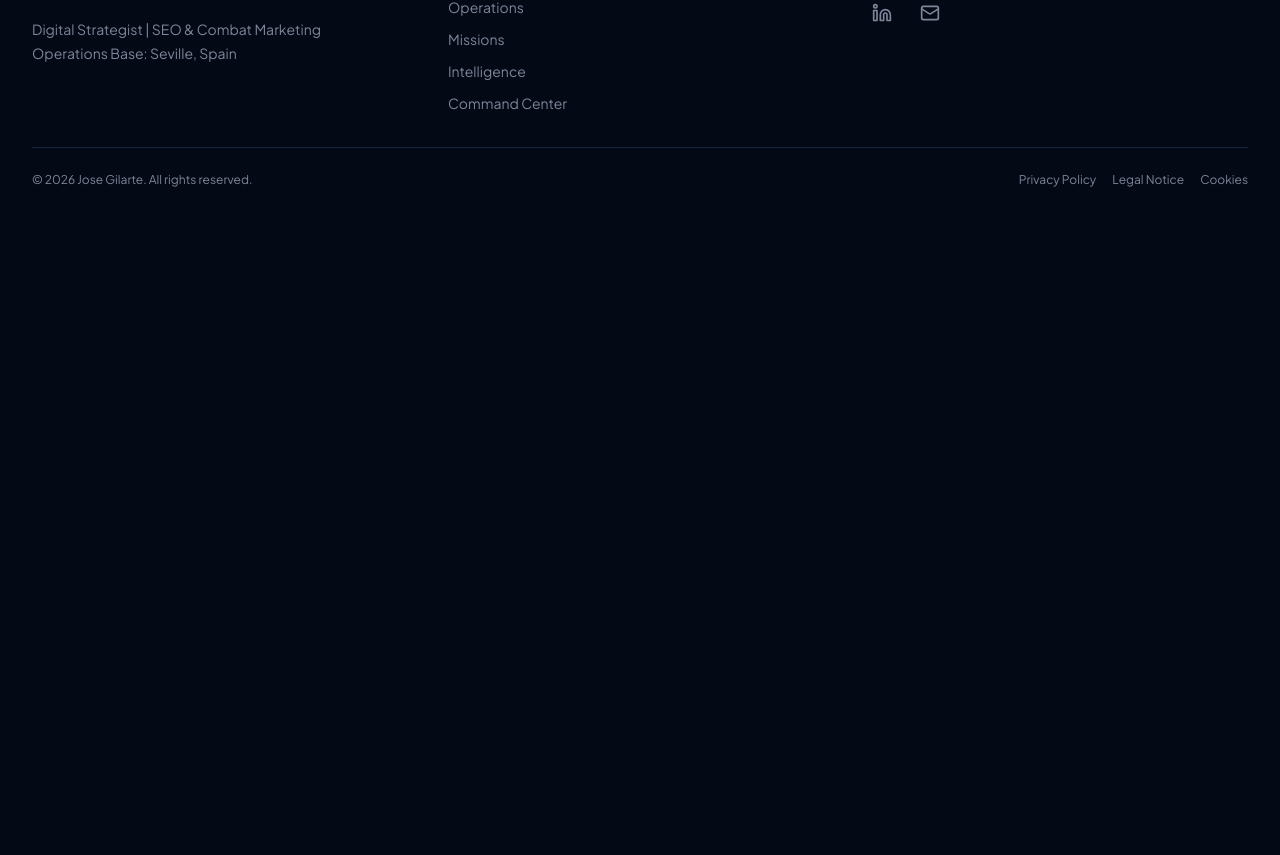
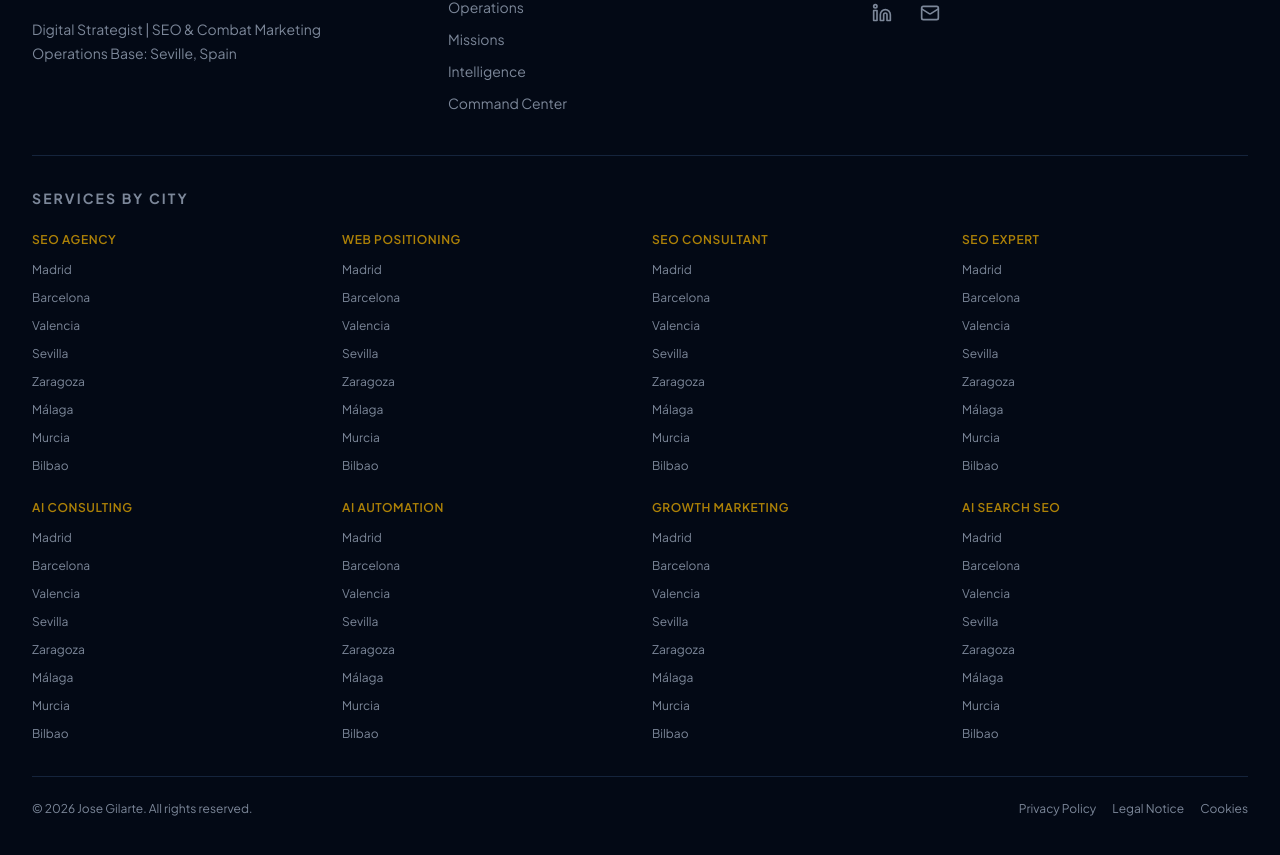
Before and after one commit to tete-cordobes/landing_militargrowth, a Next.js app: page /en/cookies in a window 1280 px wide. Shown: the part 903-1758 px from the top of the page. Before the commit the page ends 1139 px from the top, so only its background shows below. Built offline with nearby package versions, Linux system fonts and the light colour scheme.

Commit message:
fix: anchor links with locale prefix and geo city links in footer
Navbar and footer anchor links now use /${locale}#section format so
they work from geo landing pages. Added footer section with 8 service
categories x 8 top Spanish cities (64 internal geo links).

```diff
--- a/components/layout/footer.tsx
+++ b/components/layout/footer.tsx
@@ -14,10 +14,45 @@ const NAV_LINKS = [
   { href: "#centro-de-mando", key: "contact" },
 ] as const;
 
+const TOP_CITIES = [
+  { name: "Madrid", slug: "madrid" },
+  { name: "Barcelona", slug: "barcelona" },
+  { name: "Valencia", slug: "valencia" },
+  { name: "Sevilla", slug: "sevilla" },
+  { name: "Zaragoza", slug: "zaragoza" },
+  { name: "Málaga", slug: "malaga" },
+  { name: "Murcia", slug: "murcia" },
+  { name: "Bilbao", slug: "bilbao" },
+] as const;
+
+const SERVICE_CATEGORIES = {
+  es: [
+    { name: "Agencia SEO", slug: "agencia-seo" },
+    { name: "Posicionamiento Web", slug: "posicionamiento-web" },
+    { name: "Consultor SEO", slug: "consultor-seo" },
+    { name: "Experto SEO", slug: "experto-seo" },
+    { name: "Consultoría IA", slug: "consultoria-ia" },
+    { name: "Automatización IA", slug: "automatizacion-ia" },
+    { name: "Growth Marketing", slug: "growth-marketing" },
+    { name: "Posicionamiento IA", slug: "posicionamiento-ia" },
+  ],
+  en: [
+    { name: "SEO Agency", slug: "agencia-seo" },
+    { name: "Web Positioning", slug: "posicionamiento-web" },
+    { name: "SEO Consultant", slug: "consultor-seo" },
+    { name: "SEO Expert", slug: "experto-seo" },
+    { name: "AI Consulting", slug: "consultoria-ia" },
+    { name: "AI Automation", slug: "automatizacion-ia" },
+    { name: "Growth Marketing", slug: "growth-marketing" },
+    { name: "AI Search SEO", slug: "posicionamiento-ia" },
+  ],
+} as const;
+
 export function Footer() {
   const t = useTranslations("footer");
   const tNav = useTranslations("nav");
   const locale = useLocale();
+  const categories = SERVICE_CATEGORIES[locale as "es" | "en"] ?? SERVICE_CATEGORIES.es;
 
   return (
     <footer className="border-t border-border bg-background">
@@ -50,7 +85,7 @@ export function Footer() {
               {NAV_LINKS.map((link) => (
                 <li key={link.key}>
                   <a
-                    href={link.href}
+                    href={`/${locale}${link.href}`}
                     className="text-sm text-muted-foreground transition-colors hover:text-primary"
                   >
                     {tNav(link.key)}
@@ -79,6 +114,34 @@ export function Footer() {
                 </a>
               ))}
             </div>
+          </div>
+        </div>
+
+        {/* Geo Cities by Service */}
+        <div className="mt-10 border-t border-border pt-8">
+          <h3 className="stencil-text mb-6 text-sm text-muted-foreground">
+            {locale === "es" ? "Servicios por ciudad" : "Services by city"}
+          </h3>
+          <div className="grid gap-6 sm:grid-cols-2 lg:grid-cols-4">
+            {categories.map((cat) => (
+              <div key={cat.slug}>
+                <p className="mb-2 text-xs font-semibold uppercase tracking-wider text-primary/70">
+                  {cat.name}
+                </p>
+                <ul className="space-y-1">
+                  {TOP_CITIES.map((city) => (
+                    <li key={city.slug}>
+                      <a
+                        href={`/${locale}/${cat.slug}-${city.slug}`}
+                        className="text-xs text-muted-foreground transition-colors hover:text-primary"
+                      >
+                        {city.name}
+                      </a>
+                    </li>
+                  ))}
+                </ul>
+              </div>
+            ))}
           </div>
         </div>
 
--- a/components/layout/navbar.tsx
+++ b/components/layout/navbar.tsx
@@ -82,7 +82,7 @@ export function Navbar() {
           {NAV_LINKS.map((link) => (
             <a
               key={link.key}
-              href={link.href}
+              href={`/${locale}${link.href}`}
               className="text-sm font-medium text-muted-foreground transition-colors hover:text-primary"
             >
               {t(link.key)}
@@ -126,7 +126,7 @@ export function Navbar() {
         <div className="hidden items-center gap-3 md:flex">
           <LanguageSwitcher />
           <a
-            href="#centro-de-mando"
+            href={`/${locale}#centro-de-mando`}
             className="inline-flex h-9 items-center justify-center rounded-md border-gold px-4 text-sm font-medium text-primary transition-all hover:bg-gradient-gold hover:text-primary-foreground"
           >
             {t("cta")}
@@ -150,7 +150,7 @@ export function Navbar() {
             {NAV_LINKS.map((link) => (
               <a
                 key={link.key}
-                href={link.href}
+                href={`/${locale}${link.href}`}
                 className="text-base font-medium text-muted-foreground transition-colors hover:text-primary"
                 onClick={() => setIsMobileOpen(false)}
               >
@@ -180,7 +180,7 @@ export function Navbar() {
             <div className="flex items-center gap-3 pt-2">
               <LanguageSwitcher />
               <a
-                href="#centro-de-mando"
+                href={`/${locale}#centro-de-mando`}
                 className="inline-flex h-9 flex-1 items-center justify-center rounded-md border-gold px-4 text-sm font-medium text-primary transition-all hover:bg-gradient-gold hover:text-primary-foreground"
               >
                 {t("cta")}
```
